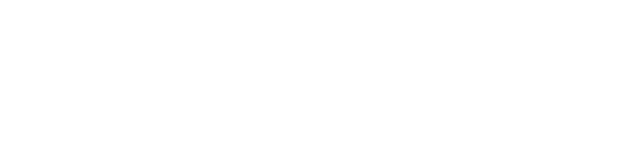
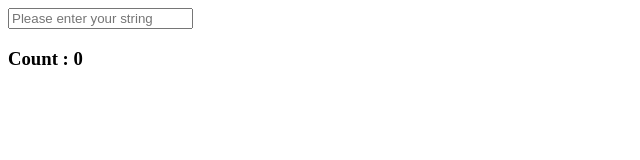
Before and after one commit to acciojob/mini-scrabble-JayeshMalviya5, a website: page main.html in a window 1280 px wide. Shown: the whole page, without its empty margins (0-640 px from the left). Drawn offline with Linux system fonts and the light colour scheme.

Commit message:
Update main.html

```diff
--- a/main.html
+++ b/main.html
@@ -7,7 +7,19 @@
 </head>
 
 <body>
-	<!-- the entire body must be written by student -->
+	<div class="container">
+		<div>
+			<input id="evaluatedText" type="text" placeholder="Please enter your string">
+		</div>
+		<div>
+			<h3 id="letterCount">
+				Count : <span>0</span>
+			</h3>
+		</div>
+
+
+
+	</div>
     <script type="text/javascript" src="./script.js">
 </script>
 
```
